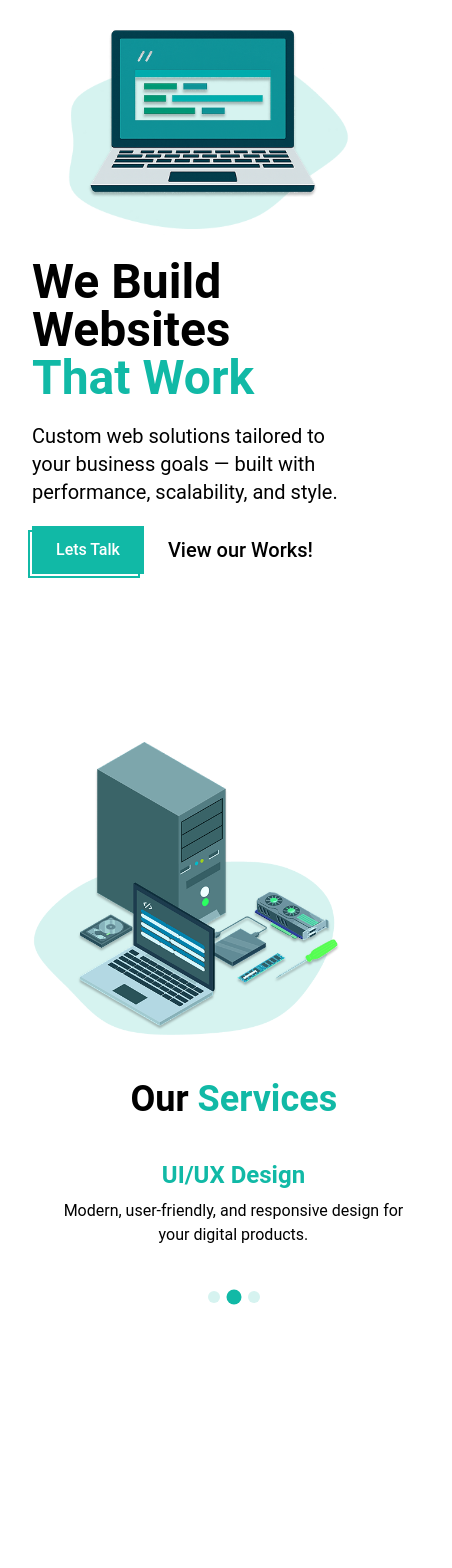
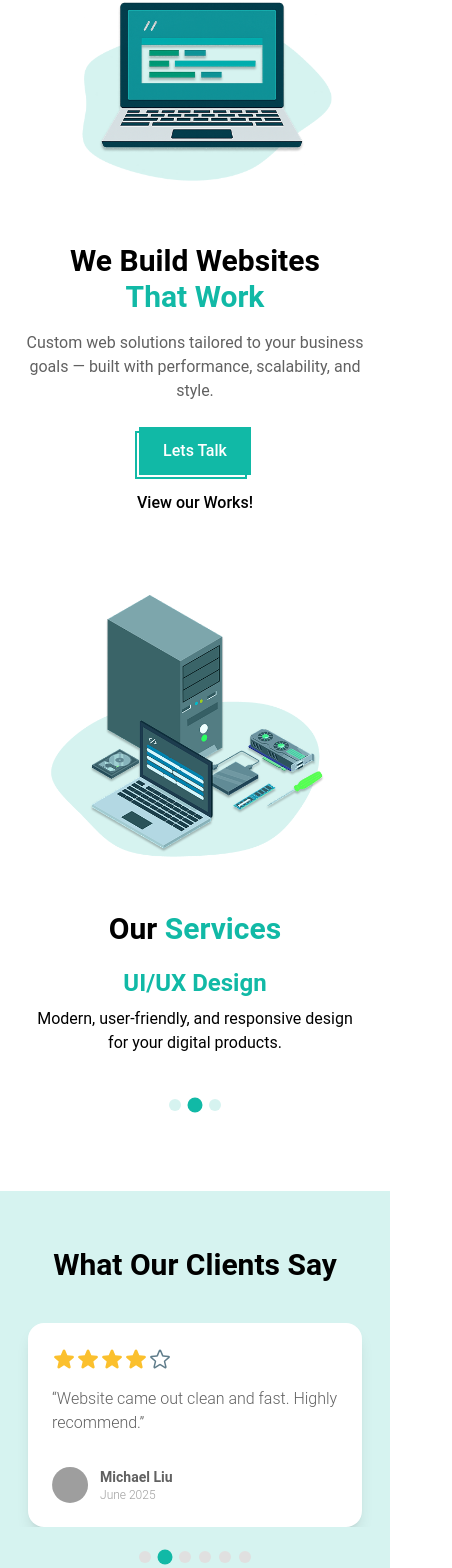
Before and after one commit to Trice-IT-Studio/trice-web-2025, a React (Vite) app: page / in a window 390 px wide. Shown: the part 161-1729 px from the top of the page, 452 px wide, since content can reach past the window. Before the commit the page ends 1612 px from the top, so only its background shows below. Built offline with nearby package versions, Linux system fonts and the light colour scheme; grey boxes are pictures that could not be loaded.

Commit message:
add client session

```diff
--- /dev/null
+++ b/src/components/ReviewCard.jsx
@@ -0,0 +1,36 @@
+import {
+  Card,
+  CardBody,
+  Typography,
+  Avatar,
+  Rating,
+} from "@material-tailwind/react";
+
+const ReviewCard = ({ review, name, date, rating, avatar }) => {
+  return (
+    <Card className="max-w-sm shadow-lg rounded-2xl">
+      <CardBody className="flex flex-col gap-4">
+        {/* Rating */}
+        <div className="flex items-center gap-2">
+          <Rating value={rating} readonly />
+        </div>
+
+        {/* Review Text */}
+        <Typography className="text-gray-700 text-base">“{review}”</Typography>
+
+        {/* User Info */}
+        <div className="flex items-center justify-between mt-4">
+          <div className="flex items-center gap-3">
+            <Avatar src={avatar} alt={name} size="sm" />
+            <div>
+              <Typography className="font-semibold text-sm">{name}</Typography>
+              <Typography className="text-xs text-gray-500">{date}</Typography>
+            </div>
+          </div>
+        </div>
+      </CardBody>
+    </Card>
+  );
+};
+
+export default ReviewCard;
--- /dev/null
+++ b/src/components/ReviewCarousel.jsx
@@ -0,0 +1,152 @@
+import React, { useCallback, useEffect, useRef, useState } from "react";
+import useEmblaCarousel from "embla-carousel-react";
+import ReviewCard from "./ReviewCard";
+
+const TWEEN_FACTOR_BASE = 0.52;
+const AUTOPLAY_DELAY = 4000; // 4 detik
+
+const numberWithinRange = (number, min, max) =>
+  Math.min(Math.max(number, min), max);
+
+const ReviewCarousel = ({ slides }) => {
+  const [emblaRef, emblaApi] = useEmblaCarousel({
+    loop: true,
+    align: "center",
+    slidesToScroll: 1,
+    containScroll: "trimSnaps",
+  });
+
+  const tweenFactor = useRef(0);
+  const tweenNodes = useRef([]);
+  const autoplayInterval = useRef(null);
+
+  const [selectedIndex, setSelectedIndex] = useState(0);
+  const [scrollSnaps, setScrollSnaps] = useState([]);
+
+  const onDotButtonClick = useCallback(
+    (index) => {
+      if (!emblaApi) return;
+      emblaApi.scrollTo(index);
+    },
+    [emblaApi]
+  );
+
+  const setTweenNodes = useCallback((emblaApi) => {
+    tweenNodes.current = emblaApi
+      .slideNodes()
+      .map((slideNode) => slideNode.querySelector(".embla__slide__number"));
+  }, []);
+
+  const setTweenFactor = useCallback((emblaApi) => {
+    tweenFactor.current = TWEEN_FACTOR_BASE * emblaApi.scrollSnapList().length;
+  }, []);
+
+  const tweenScale = useCallback((emblaApi, eventName) => {
+    const engine = emblaApi.internalEngine();
+    const scrollProgress = emblaApi.scrollProgress();
+    const slidesInView = emblaApi.slidesInView();
+    const isScrollEvent = eventName === "scroll";
+
+    emblaApi.scrollSnapList().forEach((scrollSnap, snapIndex) => {
+      let diffToTarget = scrollSnap - scrollProgress;
+      const slidesInSnap = engine.slideRegistry[snapIndex];
+
+      slidesInSnap.forEach((slideIndex) => {
+        if (isScrollEvent && !slidesInView.includes(slideIndex)) return;
+
+        if (engine.options.loop) {
+          engine.slideLooper.loopPoints.forEach((loopItem) => {
+            const target = loopItem.target();
+            if (slideIndex === loopItem.index && target !== 0) {
+              const sign = Math.sign(target);
+              if (sign === -1) diffToTarget = scrollSnap - (1 + scrollProgress);
+              if (sign === 1) diffToTarget = scrollSnap + (1 - scrollProgress);
+            }
+          });
+        }
+
+        const tweenValue = 1 - Math.abs(diffToTarget * tweenFactor.current);
+        const scale = numberWithinRange(tweenValue, 0, 1).toString();
+        const tweenNode = tweenNodes.current[slideIndex];
+        if (tweenNode) tweenNode.style.transform = `scale(${scale})`;
+      });
+    });
+  }, []);
+
+  const setupAutoplay = useCallback(() => {
+    if (!emblaApi) return;
+    clearInterval(autoplayInterval.current);
+    autoplayInterval.current = setInterval(() => {
+      if (!emblaApi) return;
+      emblaApi.scrollNext();
+    }, AUTOPLAY_DELAY);
+  }, [emblaApi]);
+
+  useEffect(() => {
+    if (!emblaApi) return;
+
+    const onInit = () => {
+      setScrollSnaps(emblaApi.scrollSnapList());
+    };
+
+    const onSelect = () => {
+      setSelectedIndex(emblaApi.selectedScrollSnap());
+    };
+
+    setTweenNodes(emblaApi);
+    setTweenFactor(emblaApi);
+    tweenScale(emblaApi);
+    onInit();
+    onSelect();
+    setupAutoplay();
+
+    emblaApi
+      .on("reInit", () => {
+        setTweenNodes(emblaApi);
+        setTweenFactor(emblaApi);
+        tweenScale(emblaApi);
+        onInit();
+        onSelect();
+        setupAutoplay();
+      })
+      .on("scroll", (e) => tweenScale(e, "scroll"))
+      .on("slideFocus", (e) => tweenScale(e, "slideFocus"))
+      .on("select", onSelect);
+
+    return () => clearInterval(autoplayInterval.current);
+  }, [emblaApi, tweenScale, setTweenNodes, setTweenFactor, setupAutoplay]);
+
+  return (
+    <div className="embla w-full">
+      <div className="embla__viewport overflow-hidden" ref={emblaRef}>
+        <div className="embla__container flex px-2 sm:px-0">
+          {slides.map((slide, index) => (
+            <div
+              className="embla__slide px-1 sm:px-2 flex-[0_0_100%] sm:flex-[0_0_60%] lg:flex-[0_0_33.3333%]"
+              key={index}
+            >
+              <div className="embla__slide__number transition-transform duration-100 ease-in-out origin-center">
+                <ReviewCard {...slide} />
+              </div>
+            </div>
+          ))}
+        </div>
+      </div>
+
+      {/* Dots */}
+      <div className="flex justify-center mt-6 gap-2">
+        {scrollSnaps.map((_, index) => (
+          <button
+            key={index}
+            onClick={() => onDotButtonClick(index)}
+            className={`w-3 h-3 rounded-full transition ${
+              index === selectedIndex ? "bg-primary scale-125" : "bg-gray-300"
+            }`}
+          />
+        ))}
+      </div>
+    </div>
+  );
+};
+
+export default ReviewCarousel;
--- a/src/pages/Home.jsx
+++ b/src/pages/Home.jsx
@@ -1,67 +1,138 @@
+import ReviewCard from "../components/ReviewCard";
+import ReviewCarousel from "../components/ReviewCarousel";
 import ServicesCarousel from "../components/Services";
+
 const Home = () => {
   return (
     <div>
+      {/* HERO SECTION */}
       <section
         id="hero"
-        className="w-full flex flex-col lg:flex-row items-center justify-center pt-5 lg:pt-32 bg-white dark:bg-gray-800"
+        className="w-full flex flex-col lg:flex-row items-center justify-center pt-10 lg:pt-32 bg-white dark:bg-gray-800"
       >
         <div className="w-full max-w-screen-xl px-4 lg:px-8 mx-auto">
-          <div className="flex flex-wrap-reverse">
-            <div className="flex-col self-center px-4 lg:w-1/2">
-              <h1 className="flex flex-col mt-1 pb-5 text-5xl font-bold dark:text-white lg:text-4xl">
+          <div className="flex flex-col-reverse lg:flex-row items-center gap-10">
+            {/* Text */}
+            <div className="w-full lg:w-1/2 text-center lg:text-left">
+              <h1 className="text-3xl sm:text-4xl lg:text-5xl font-bold dark:text-white">
                 We Build Websites
+                <br />
                 <span className="text-primary">That Work</span>
               </h1>
-              <p className="max-w-96 text-xl font-normal dark:text-gray-300">
+              <p className="mt-4 text-base sm:text-lg lg:text-xl text-gray-700 dark:text-gray-300 max-w-md mx-auto lg:mx-0">
                 Custom web solutions tailored to your business goals — built
                 with performance, scalability, and style.
               </p>
-              <div className="flex items-center justify-start gap-6 mt-5">
+              <div className="flex flex-col sm:flex-row items-center justify-center lg:justify-start gap-4 mt-6">
                 <button className="relative inline-block px-6 py-3 font-medium text-white bg-primary transition duration-200 ease-out group">
                   <span className="absolute inset-0 border-2 border-primary -translate-x-1 translate-y-1 transition duration-200 ease-out transform group-hover:translate-x-0 group-hover:translate-y-0"></span>
                   Lets Talk
                 </button>
-                <a href="#" className="text-xl font-medium hover:underline">
+                <a
+                  href="#"
+                  className="text-base sm:text-lg font-medium hover:underline"
+                >
                   View our Works!
                 </a>
               </div>
             </div>
-            <div className="w-full self-center lg:w-1/2">
-              <div className="relative mt-10 lg:right-0 lg:mt-0 lg:scale-100">
+
+            {/* Image */}
+            <div className="w-full lg:w-1/2">
               <img
                 src="src/assets/hero1.png"
                 alt="foto profile"
-                  className="relative mx-auto max-w-full"
+                className="w-full max-w-xs sm:max-w-md lg:max-w-full mx-auto"
               />
             </div>
+          </div>
+        </div>
+      </section>
+
+      {/* SERVICES SECTION */}
+      <section
+        id="services"
+        className="w-full flex flex-col items-center justify-center py-20 lg:py-40 bg-white dark:bg-gray-800"
+      >
+        <div className="w-full max-w-screen-xl px-4 lg:px-8 mx-auto">
+          <div className="flex flex-col lg:flex-row gap-10 items-center">
+            {/* Image */}
+            <div className="w-full lg:w-1/2">
+              <img
+                src="src/assets/attribute3.png"
+                alt="services"
+                className="w-full max-w-xs sm:max-w-md lg:max-w-full mx-auto"
+              />
+            </div>
+
+            {/* Text + Carousel */}
+            <div className="w-full lg:w-1/2 text-center lg:text-left space-y-5">
+              <h2 className="text-3xl sm:text-4xl font-bold dark:text-white">
+                Our <span className="text-primary">Services</span>
+              </h2>
+              <ServicesCarousel />
             </div>
           </div>
         </div>
       </section>
 
       <section
-        id="services"
-        className="w-full flex flex-col lg:flex-row items-center justify-center py-32 lg:py-40 bg-white dark:bg-gray-800"
+        id="client"
+        className="w-full flex flex-col items-center justify-center py-14 lg:py-16 bg-secondary dark:bg-gray-900"
       >
-        <div className="w-full max-w-screen-xl px-4 lg:px-8 mx-auto">
-          <div className="flex flex-wrap lg:flex-nowrap gap-6 lg:gap-8">
-            <div className="w-full self-center lg:w-1/2">
-              <div className="relative mt-10 lg:left-0 lg:mt-0 lg:scale-100">
-                <img
-                  src="src/assets/attribute3.png"
-                  alt="services"
-                  className="relative mx-auto max-w-full"
+        <div className="w-full max-w-screen-xl px-4 lg:px-8 mx-auto ">
+          <h2 className="text-3xl sm:text-4xl font-bold text-center dark:text-white mb-10">
+            What Our Clients Say
+          </h2>
+          <div className="w-full mx-auto flex justify-center">
+            <ReviewCarousel
+              slides={[
+                {
+                  review:
+                    "Great experience, the team was responsive and professional.",
+                  name: "Sarah Johnson",
+                  date: "July 2025",
+                  rating: 5,
+                  avatar: "https://i.pravatar.cc/100?img=1",
+                },
+                {
+                  review: "Website came out clean and fast. Highly recommend.",
+                  name: "Michael Liu",
+                  date: "June 2025",
+                  rating: 4,
+                  avatar: "https://i.pravatar.cc/100?img=2",
+                },
+                {
+                  review: "Amazing design and top performance!",
+                  name: "Anna Bell",
+                  date: "May 2025",
+                  rating: 5,
+                  avatar: "https://i.pravatar.cc/100?img=3",
+                },
+                {
+                  review:
+                    "Great experience, the team was responsive and professional.",
+                  name: "Sarah Johnson",
+                  date: "July 2025",
+                  rating: 5,
+                  avatar: "https://i.pravatar.cc/100?img=1",
+                },
+                {
+                  review: "Website came out clean and fast. Highly recommend.",
+                  name: "Michael Liu",
+                  date: "June 2025",
+                  rating: 4,
+                  avatar: "https://i.pravatar.cc/100?img=2",
+                },
+                {
+                  review: "Amazing design and top performance!",
+                  name: "Anna Bell",
+                  date: "May 2025",
+                  rating: 5,
+                  avatar: "https://i.pravatar.cc/100?img=3",
+                },
+              ]}
             />
-              </div>
-            </div>
-            <div className="flex flex-col items-center text-center space-y-5 self-center px-4  lg:w-1/2">
-              <h2 className="mt-1 pb-5 text-4xl font-bold dark:text-white">
-                Our <span className="text-primary">Services</span>
-              </h2>
-              <ServicesCarousel />
-              <div className="flex items-center justify-center gap-6 mt-5"></div>
-            </div>
           </div>
         </div>
       </section>
```
Lines whose indentation alone changed are shown as unchanged.
